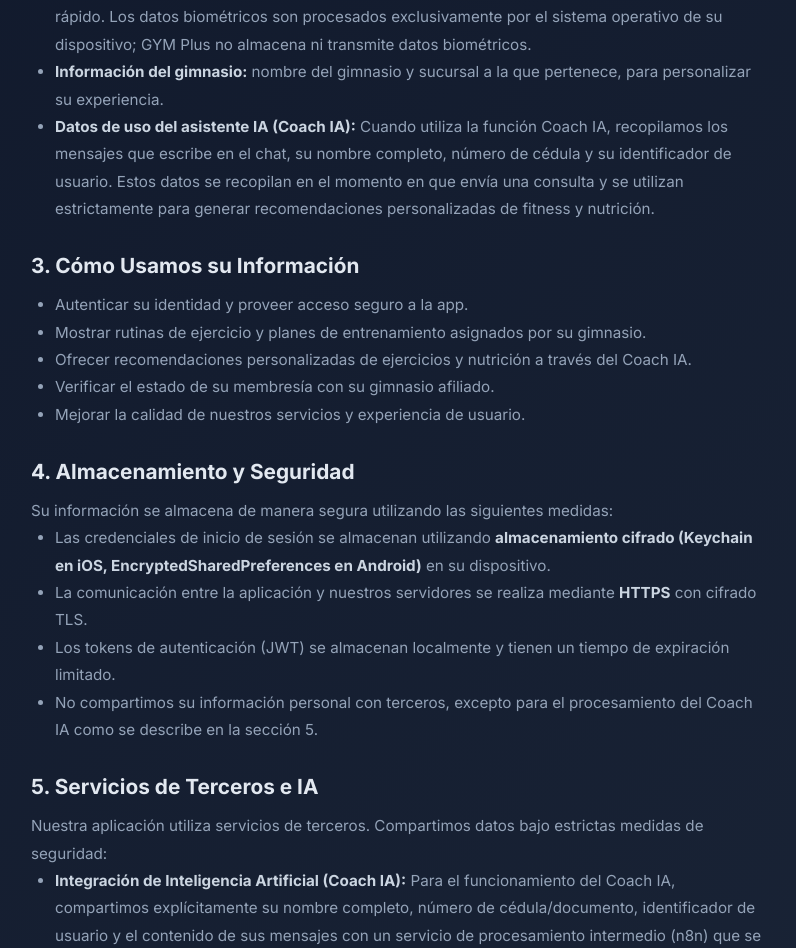
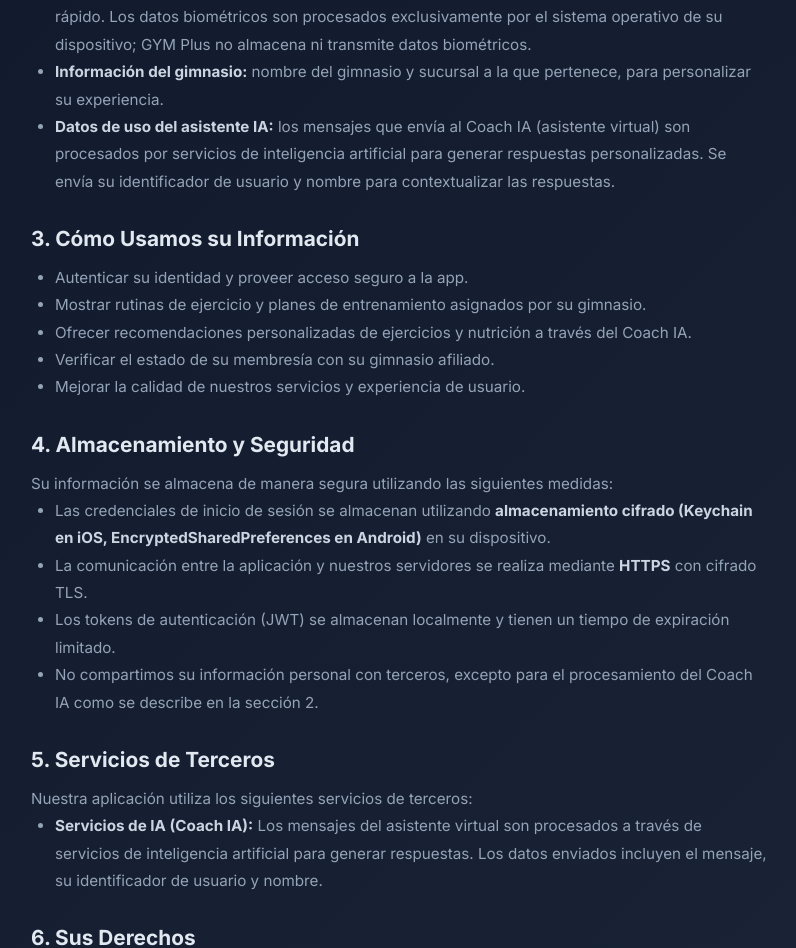
Before and after one commit to ChrisCueva3693/GYMPLUSFRONT, a React (Vite) app: page /privacy-policy in a window 1280 px wide. Shown: the part 587-1535 px from the top of the page, without its empty margins (241-1037 px from the left). Built offline with nearby package versions, Linux system fonts and the light colour scheme; no server answers.

Commit message:
cambios de politicas de privacidad

```diff
--- a/src/pages/PrivacyPolicy.jsx
+++ b/src/pages/PrivacyPolicy.jsx
@@ -163,12 +163,12 @@
             </li>
             <li>
               <strong style={{ color: '#cbd5e1' }}>
-                Datos de uso del asistente IA (Coach IA):
+                Datos de uso del asistente IA:
               </strong>{' '}
-              Cuando utiliza la función Coach IA, recopilamos los mensajes que escribe
-              en el chat, su nombre completo, número de cédula y su identificador de usuario.
-              Estos datos se recopilan en el momento en que envía una consulta y se utilizan
-              estrictamente para generar recomendaciones personalizadas de fitness y nutrición.
+              los mensajes que envía al Coach IA (asistente virtual) son
+              procesados por servicios de inteligencia artificial para generar
+              respuestas personalizadas. Se envía su identificador de usuario y
+              nombre para contextualizar las respuestas.
             </li>
           </ul>
         </div>
@@ -217,29 +217,25 @@
             </li>
             <li>
               No compartimos su información personal con terceros, excepto para
-              el procesamiento del Coach IA como se describe en la sección 5.
+              el procesamiento del Coach IA como se describe en la sección 2.
             </li>
           </ul>
         </div>
 
         <div style={sectionStyle}>
-          <h2 style={headingStyle}>5. Servicios de Terceros e IA</h2>
+          <h2 style={headingStyle}>5. Servicios de Terceros</h2>
           <p style={textStyle}>
-            Nuestra aplicación utiliza servicios de terceros. Compartimos datos bajo
-            estrictas medidas de seguridad:
+            Nuestra aplicación utiliza los siguientes servicios de terceros:
           </p>
           <ul style={listStyle}>
             <li>
               <strong style={{ color: '#cbd5e1' }}>
-                Integración de Inteligencia Artificial (Coach IA):
+                Servicios de IA (Coach IA):
               </strong>{' '}
-              Para el funcionamiento del Coach IA, compartimos explícitamente su nombre completo,
-              número de cédula/documento, identificador de usuario y el contenido de sus mensajes
-              con un servicio de procesamiento intermedio (n8n) que se conecta con
-              proveedores de Inteligencia Artificial de terceros. Confirmamos que estos terceros
-              procesan la información de forma segura y proporcionan un nivel de protección
-              igual o equivalente al detallado en esta política. Los datos no se utilizan para
-              entrenar modelos públicos ni se venden a terceros.
+              Los mensajes del asistente virtual son procesados a través de
+              servicios de inteligencia artificial para generar respuestas. Los
+              datos enviados incluyen el mensaje, su identificador de usuario y
+              nombre.
             </li>
           </ul>
         </div>
```
